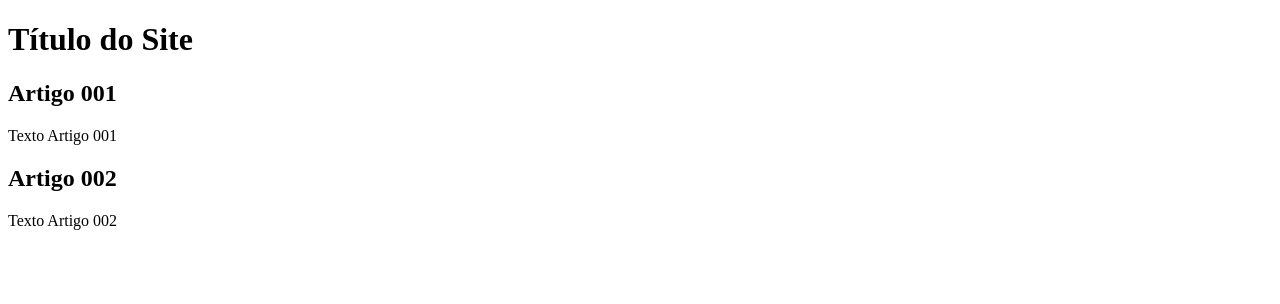
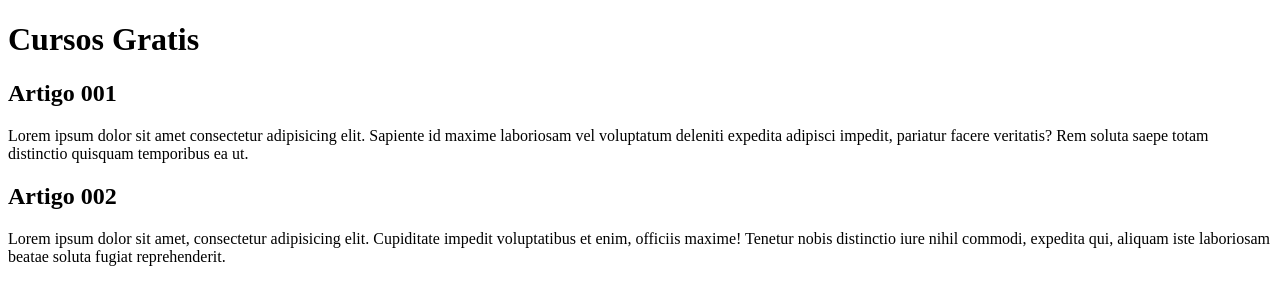
Before and after one commit to leonardocandado/projeto-site, a plain HTML site: page index.html in a window 1280 px wide. Drawn offline with Linux system fonts and the light colour scheme.

Commit message:
teste de branch

```diff
--- a/index.html
+++ b/index.html
@@ -9,15 +9,15 @@
 <body>
     <main>
         <header>
-            <h1>Título do Site</h1>
+            <h1>Cursos Gratis</h1>
         </header>
         <article>
             <h2>Artigo 001</h2>
-            <p>Texto Artigo 001</p>
+            <p>Lorem ipsum dolor sit amet consectetur adipisicing elit. Sapiente id maxime laboriosam vel voluptatum deleniti expedita adipisci impedit, pariatur facere veritatis? Rem soluta saepe totam distinctio quisquam temporibus ea ut.</p>
         </article>
         <article>
             <h2>Artigo 002</h2>
-            <p>Texto Artigo 002</p>
+            <p>Lorem ipsum dolor sit amet, consectetur adipisicing elit. Cupiditate impedit voluptatibus et enim, officiis maxime! Tenetur nobis distinctio iure nihil commodi, expedita qui, aliquam iste laboriosam beatae soluta fugiat reprehenderit.</p>
         </article>
     </main>
 </body>
```
